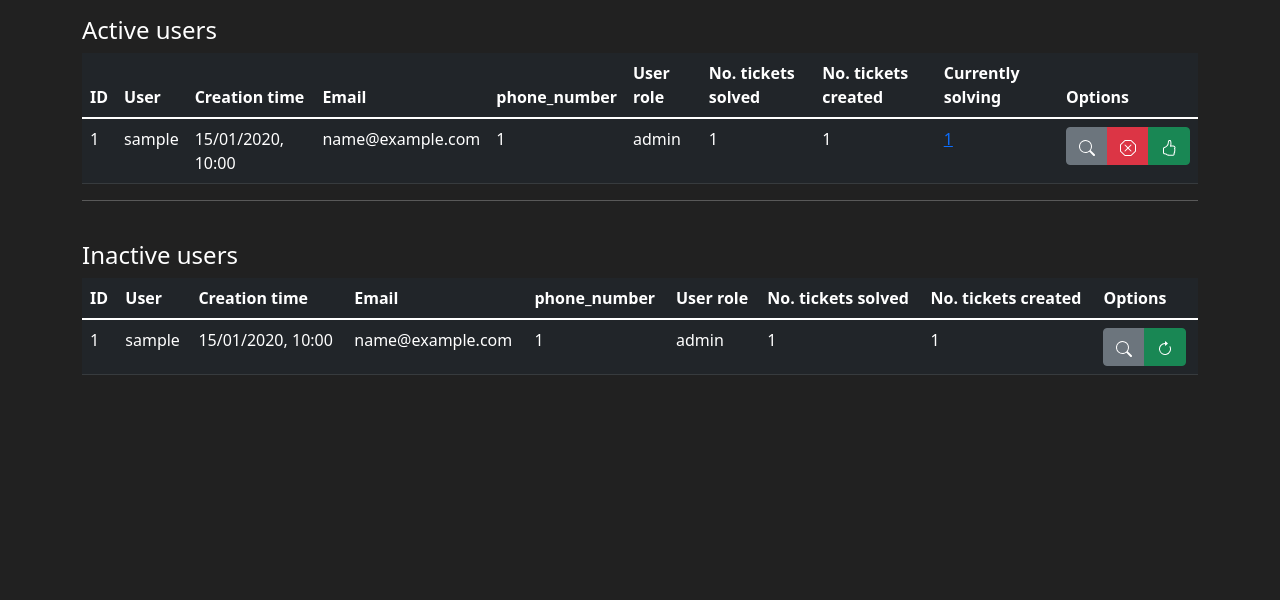
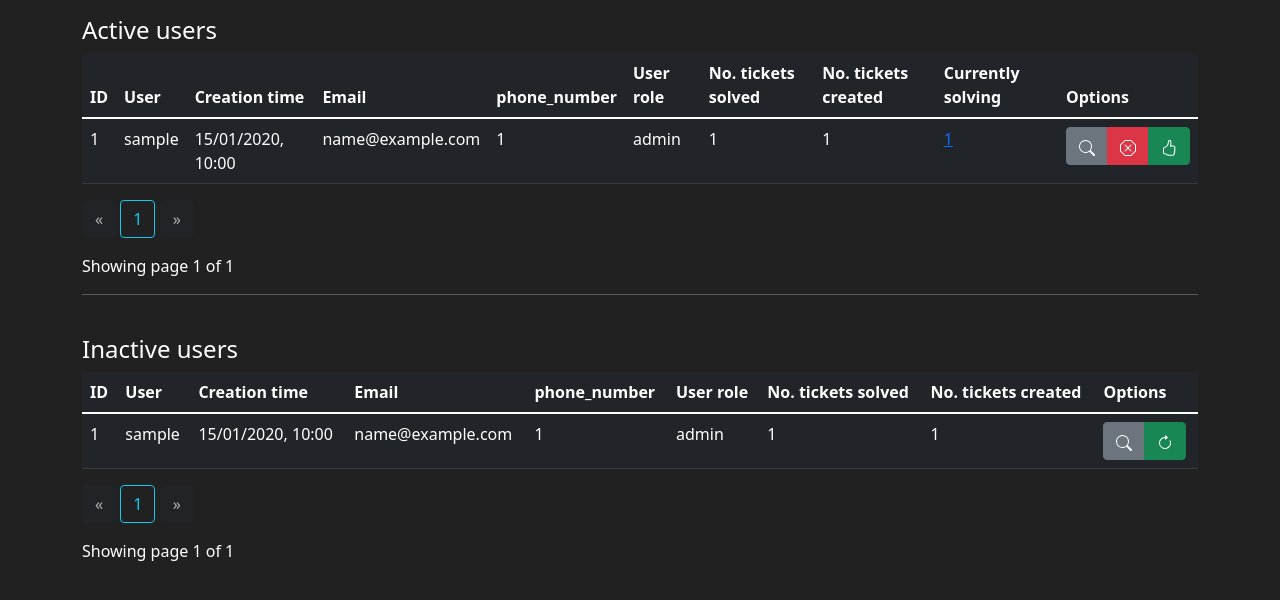
Before and after one commit to Rutrle/ticket-system, a Flask app: template smart_ticket/admin_bp/templates/admin_bp/user_administration.html in a window 1280 px wide. Shown: the part 159-759 px from the top of the page. Run offline with Flask 2, Linux system fonts and the light colour scheme; the template is opened without the code that fills it: most values are stand-ins (such as "Sample title", 1, 10 or a date in 2020); form fields are guessed from the names that the template uses.

Commit message:
paginations for user admin tools functional

```diff
--- a/smart_ticket/admin_bp/templates/admin_bp/ticket_administration.html
+++ b/smart_ticket/admin_bp/templates/admin_bp/ticket_administration.html
@@ -74,16 +74,16 @@ Ticket administration
         </table>
         <div class="pagination-container">
             <div class="text-right">
-                <a href="{{ url_for('admin_bp.ticket_administration_page', page=unresolved_tickets.prev_num) }}" class="btn  btn-dark
+                <a href="{{ url_for('admin_bp.ticket_administration_page', unresolved_page=unresolved_tickets.prev_num) }}" class="btn  btn-dark
                 {% if unresolved_tickets.page == 1 %}disabled{% endif %}">
                     &laquo;
                 </a>
                 {% for page_num in unresolved_tickets.iter_pages(left_edge=1, right_edge=1, left_current=1, right_current=2) %}
                 {% if page_num %}
                         {% if unresolved_tickets.page == page_num %}
-                        <a href="{{ url_for('admin_bp.ticket_administration_page', page=page_num) }}" class="btn btn-outline-info">{{ page_num }}</a>
+                        <a href="{{ url_for('admin_bp.ticket_administration_page', unresolved_page=page_num) }}" class="btn btn-outline-info">{{ page_num }}</a>
                         {% else %}
-                        <a href="{{ url_for('admin_bp.ticket_administration_page', page=page_num) }}" class="btn btn-dark">{{ page_num }}</a>
+                        <a href="{{ url_for('admin_bp.ticket_administration_page', unresolved_page=page_num) }}" class="btn btn-dark">{{ page_num }}</a>
                         {% endif %}
                     {% else %}
                         ...
--- a/smart_ticket/admin_bp/templates/admin_bp/user_administration.html
+++ b/smart_ticket/admin_bp/templates/admin_bp/user_administration.html
@@ -28,7 +28,7 @@ User administration
                 </tr>
             </thead>
             <tbody>
-                {% for user in active_users %}
+                {% for user in active_users.items %}
                 <tr>
                     <td>{{user.id}}</td>
                     <td>{{user.username}}</td>
@@ -84,6 +84,32 @@ User administration
                 {% endfor %}
             </tbody>
         </table>
+        <div class="pagination-container">
+            <div class="text-right">
+                <a href="{{ url_for('admin_bp.user_administration_page', active_users_page=active_users.prev_num) }}" class="btn  btn-dark
+                {% if active_users.page == 1 %}disabled{% endif %}">
+                    &laquo;
+                </a>
+                {% for page_num in active_users.iter_pages(left_edge=1, right_edge=1, left_current=1, right_current=2) %}
+                {% if page_num %}
+                        {% if active_users.page == page_num %}
+                        <a href="{{ url_for('admin_bp.user_administration_page', active_users_page=page_num) }}" class="btn btn-outline-info">{{ page_num }}</a>
+                        {% else %}
+                        <a href="{{ url_for('admin_bp.user_administration_page', active_users_page=page_num) }}" class="btn btn-dark">{{ page_num }}</a>
+                        {% endif %}
+                    {% else %}
+                        ...
+                    {% endif %}
+                {% endfor %}
+                <a href="{{ url_for('admin_bp.user_administration_page', page=active_users.next_num) }}" class="btn btn-dark
+                {% if active_users.page == active_users.pages %}disabled{% endif %}">
+                    &raquo;
+                </a>
+            </div>
+            <p class="text-right mt-3">
+            Showing page {{ active_users.page }} of {{ active_users.pages }}
+            </p>
+        </div>
     </div>
     <hr>
     <br>
@@ -104,7 +130,7 @@ User administration
                 </tr>
             </thead>
             <tbody>
-                {% for user in inactive_users %}
+                {% for user in inactive_users.items %}
                 <tr>
                     <td>{{user.id}}</td>
                     <td>{{user.username}}</td>
@@ -139,6 +165,32 @@ User administration
                 {% endfor %}
             </tbody>
         </table>
+        <div class="pagination-container">
+            <div class="text-right">
+                <a href="{{ url_for('admin_bp.user_administration_page', inactive_users_page=inactive_users.prev_num) }}" class="btn  btn-dark
+                {% if inactive_users.page == 1 %}disabled{% endif %}">
+                    &laquo;
+                </a>
+                {% for page_num in inactive_users.iter_pages(left_edge=1, right_edge=1, left_current=1, right_current=2) %}
+                {% if page_num %}
+                        {% if inactive_users.page == page_num %}
+                        <a href="{{ url_for('admin_bp.user_administration_page', inactive_users_page=page_num) }}" class="btn btn-outline-info">{{ page_num }}</a>
+                        {% else %}
+                        <a href="{{ url_for('admin_bp.user_administration_page', inactive_users_page=page_num) }}" class="btn btn-dark">{{ page_num }}</a>
+                        {% endif %}
+                    {% else %}
+                        ...
+                    {% endif %}
+                {% endfor %}
+                <a href="{{ url_for('admin_bp.user_administration_page', page=inactive_users.next_num) }}" class="btn btn-dark
+                {% if inactive_users.page == inactive_users.pages %}disabled{% endif %}">
+                    &raquo;
+                </a>
+            </div>
+            <p class="text-right mt-3">
+            Showing page {{ inactive_users.page }} of {{ inactive_users.pages }}
+            </p>
+        </div>
     </div>
 </div>
 
```
Also changed, not shown: smart_ticket/admin_bp/routes.py (+12 -5 lines).
